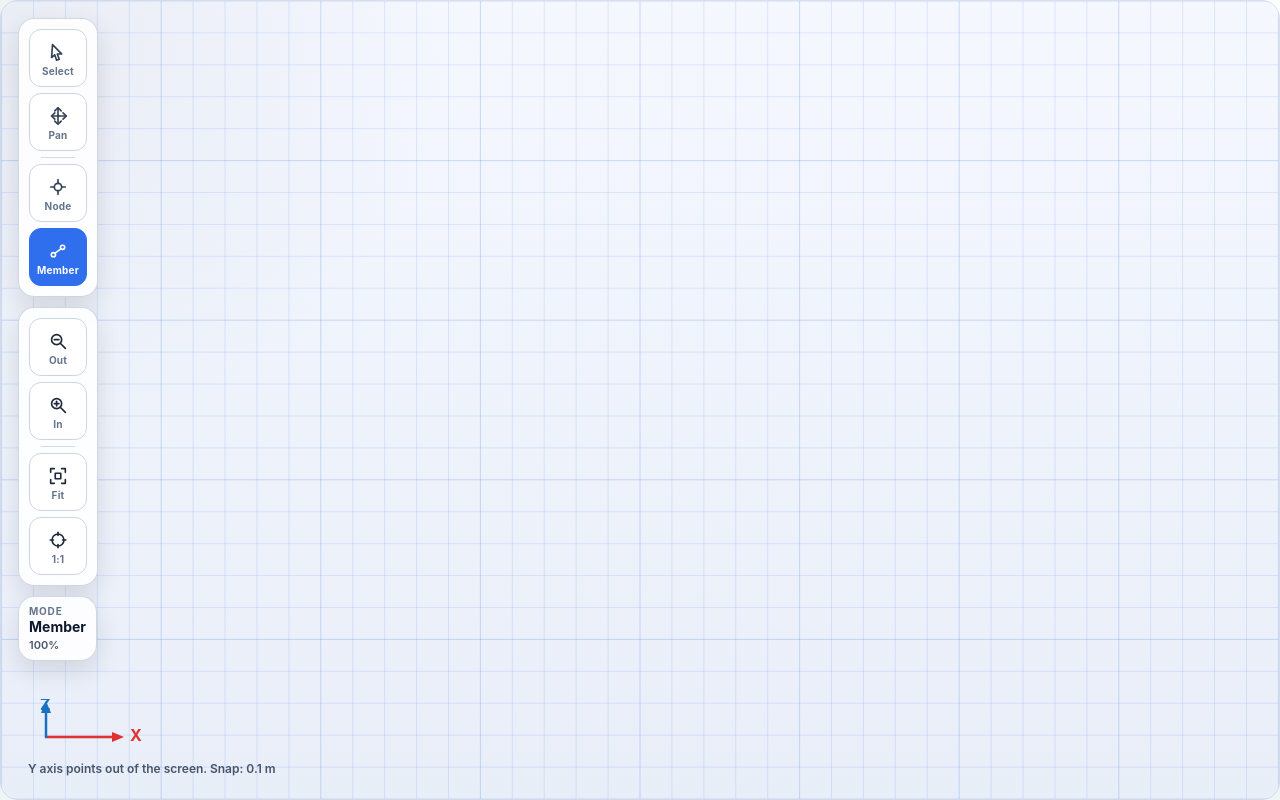
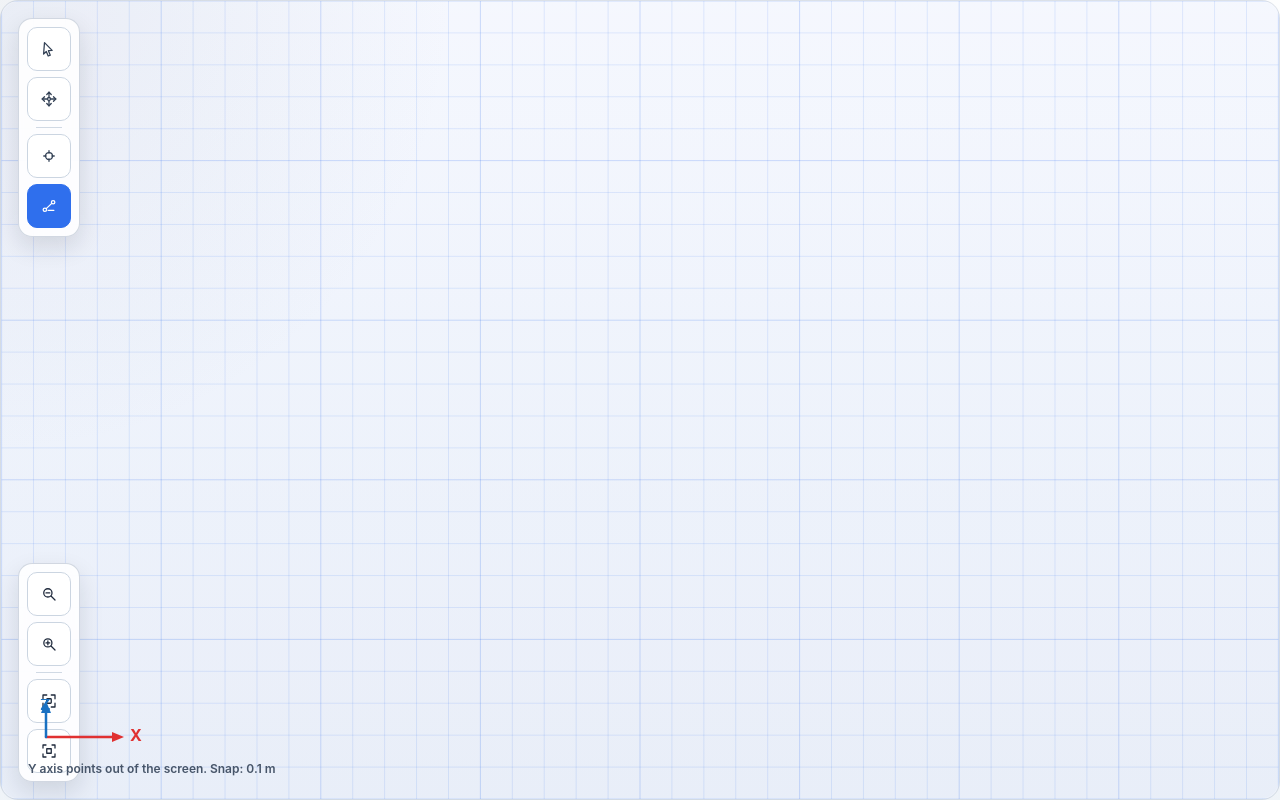
Before and after one commit to alex552/3d-truss-simulator, a React (Vite) app: page / in a window 1280 px wide. Built offline with nearby package versions, Linux system fonts and the light colour scheme; the HTML template or start-up script is replaced by a standard one.

Commit message:
refactor 2D editor UI; improve tool button layout and styling, add tooltips for better user guidance, and enhance zoom controls

```diff
--- a/src/components/Editor2D.tsx
+++ b/src/components/Editor2D.tsx
@@ -86,22 +86,6 @@ const SUPPORT_OPTIONS: { value: SupportType | undefined; label: string; title: s
   { value: 'roller-x', label: 'Roller X support', title: 'Roller X' },
   { value: 'roller-z', label: 'Roller Z support', title: 'Roller Z' },
 ]
-
-function getActiveToolLabel(tool: EditorTool) {
-  if (tool === 'select') {
-    return 'Select'
-  }
-
-  if (tool === 'drag') {
-    return 'Pan'
-  }
-
-  if (tool === 'node') {
-    return 'Node'
-  }
-
-  return 'Member'
-}
 
 export function Editor2D({
   nodes,
@@ -577,17 +561,19 @@ export function Editor2D({
                       : 'tool-button rail-button cad-tool-button'
                   }
                   onClick={() => onSetActiveTool(tool.value)}
+                  data-tooltip={tool.title}
                   aria-label={tool.label}
                   title={tool.title}
                 >
                   <ToolIcon tool={tool.value} />
-                  <span className="rail-button-label">{getActiveToolLabel(tool.value)}</span>
                 </button>
                 {tool.value === 'drag' ? <div className="tool-cluster-divider" aria-hidden="true" /> : null}
               </div>
             ))}
           </div>
-
+        </div>
+
+        <div className="editor-overlay editor-zoom-rail" aria-label="Viewport controls">
           <div className="editor-tool-cluster">
             <button
               type="button"
@@ -598,11 +584,11 @@ export function Editor2D({
                   y: canvasSize.height / 2,
                 })
               }
+              data-tooltip="Zoom out"
               aria-label="Zoom out"
               title="Zoom out"
             >
               <ViewControlIcon action="zoom-out" />
-              <span className="rail-button-label">Out</span>
             </button>
 
             <button
@@ -614,11 +600,11 @@ export function Editor2D({
                   y: canvasSize.height / 2,
                 })
               }
+              data-tooltip="Zoom in"
               aria-label="Zoom in"
               title="Zoom in"
             >
               <ViewControlIcon action="zoom-in" />
-              <span className="rail-button-label">In</span>
             </button>
 
             <div className="tool-cluster-divider" aria-hidden="true" />
@@ -627,29 +613,23 @@ export function Editor2D({
               type="button"
               className="tool-button rail-button viewport-rail-button"
               onClick={fitViewportToModel}
+              data-tooltip="Fit model to view"
               aria-label="Fit model to view"
               title="Fit model to view"
             >
               <ViewControlIcon action="fit" />
-              <span className="rail-button-label">Fit</span>
             </button>
 
             <button
               type="button"
               className="tool-button rail-button viewport-rail-button"
               onClick={resetViewport}
+              data-tooltip="Reset viewport"
               aria-label="Reset viewport"
               title="Reset viewport"
             >
               <ViewControlIcon action="reset" />
-              <span className="rail-button-label">1:1</span>
             </button>
-          </div>
-
-          <div className="editor-tool-cluster editor-tool-cluster-status" aria-hidden="true">
-            <span className="editor-rail-status-label">Mode</span>
-            <strong className="editor-rail-status-value">{getActiveToolLabel(activeTool)}</strong>
-            <span className="editor-rail-status-meta">{Math.round(viewport.zoom * 100)}%</span>
           </div>
         </div>
 
@@ -1116,7 +1096,7 @@ function ToolIcon({ tool }: { tool: EditorTool }) {
   if (tool === 'select') {
     return (
       <svg viewBox="0 0 24 24" className="tool-icon" aria-hidden="true">
-        <path d="M6 4 L16 14 L11.2 14.2 L13.4 20 L10.5 21 L8.4 15.1 L5 18 Z" />
+        <path d="M6 3.5 L16.2 13.8 L11.2 14.2 L13.7 20.2 L10.9 21.3 L8.4 15.3 L4.8 18.7 Z" />
       </svg>
     )
   }
@@ -1124,14 +1104,15 @@ function ToolIcon({ tool }: { tool: EditorTool }) {
   if (tool === 'drag') {
     return (
       <svg viewBox="0 0 24 24" className="tool-icon" aria-hidden="true">
-        <path d="M12 3 V11" />
-        <path d="M8.5 6.5 L12 3 L15.5 6.5" />
-        <path d="M12 11 V19" />
-        <path d="M8.5 17.5 L12 21 L15.5 17.5" />
-        <path d="M5 12 H13" />
-        <path d="M8.5 8.5 L5 12 L8.5 15.5" />
-        <path d="M13 12 H21" />
-        <path d="M17.5 8.5 L21 12 L17.5 15.5" />
+        <path d="M12 3 V9" />
+        <path d="M9 6 L12 3 L15 6" />
+        <path d="M12 15 V21" />
+        <path d="M9 18 L12 21 L15 18" />
+        <path d="M3 12 H9" />
+        <path d="M6 9 L3 12 L6 15" />
+        <path d="M15 12 H21" />
+        <path d="M18 9 L21 12 L18 15" />
+        <circle cx="12" cy="12" r="2" />
       </svg>
     )
   }
@@ -1139,17 +1120,18 @@ function ToolIcon({ tool }: { tool: EditorTool }) {
   if (tool === 'node') {
     return (
       <svg viewBox="0 0 24 24" className="tool-icon" aria-hidden="true">
-        <circle cx="12" cy="12" r="4" />
-        <path d="M12 4 V7.5 M12 16.5 V20 M4 12 H7.5 M16.5 12 H20" />
+        <circle cx="12" cy="12" r="4.6" />
+        <path d="M12 5 V8 M12 16 V19 M5 12 H8 M16 12 H19" />
       </svg>
     )
   }
 
   return (
     <svg viewBox="0 0 24 24" className="tool-icon" aria-hidden="true">
-      <circle cx="7" cy="16" r="2.3" />
-      <circle cx="17" cy="8" r="2.3" />
-      <path d="M8.8 14.4 L15.2 9.6" />
+      <circle cx="6.5" cy="17" r="2.3" />
+      <circle cx="17.5" cy="7" r="2.3" />
+      <path d="M8.3 15.5 L15.7 8.5" />
+      <path d="M10.8 17.8 H18.5" />
     </svg>
   )
 }
@@ -1158,7 +1140,7 @@ function ViewControlIcon({ action }: { action: 'zoom-in' | 'zoom-out' | 'fit' |
   if (action === 'zoom-in') {
     return (
       <svg viewBox="0 0 24 24" className="tool-icon" aria-hidden="true">
-        <circle cx="10.5" cy="10.5" r="5.5" />
+        <circle cx="10.5" cy="10.5" r="5.4" />
         <path d="M10.5 8 V13" />
         <path d="M8 10.5 H13" />
         <path d="M15 15 L20 20" />
@@ -1179,22 +1161,22 @@ function ViewControlIcon({ action }: { action: 'zoom-in' | 'zoom-out' | 'fit' |
   if (action === 'fit') {
     return (
       <svg viewBox="0 0 24 24" className="tool-icon" aria-hidden="true">
-        <path d="M8 4 H4 V8" />
-        <path d="M16 4 H20 V8" />
-        <path d="M20 16 V20 H16" />
-        <path d="M8 20 H4 V16" />
-        <path d="M9 9 H15 V15 H9 Z" />
+        <path d="M9 4 H4 V9" />
+        <path d="M15 4 H20 V9" />
+        <path d="M20 15 V20 H15" />
+        <path d="M9 20 H4 V15" />
+        <rect x="9" y="9" width="6" height="6" rx="1" />
       </svg>
     )
   }
 
   return (
     <svg viewBox="0 0 24 24" className="tool-icon" aria-hidden="true">
-      <circle cx="12" cy="12" r="6.5" />
-      <path d="M12 3.5 V7" />
-      <path d="M12 17 V20.5" />
-      <path d="M3.5 12 H7" />
-      <path d="M17 12 H20.5" />
+      <path d="M8 4 H4 V8" />
+      <path d="M16 4 H20 V8" />
+      <path d="M20 16 V20 H16" />
+      <path d="M8 20 H4 V16" />
+      <path d="M9 9 H15 V15 H9 Z" />
     </svg>
   )
 }
--- a/src/index.css
+++ b/src/index.css
@@ -168,13 +168,19 @@ button {
   pointer-events: none;
 }
 
+.editor-zoom-rail {
+  left: 18px;
+  bottom: 18px;
+  pointer-events: none;
+}
+
 .editor-tool-cluster {
   display: flex;
   flex-direction: column;
   gap: 6px;
-  padding: 10px;
+  padding: 8px;
   border: 1px solid rgba(148, 163, 184, 0.42);
-  border-radius: 16px;
+  border-radius: 14px;
   background: rgba(255, 255, 255, 0.88);
   backdrop-filter: blur(12px);
   box-shadow: 0 10px 24px rgba(15, 23, 42, 0.12);
@@ -203,13 +209,44 @@ button {
 }
 
 .rail-button {
-  width: 58px;
-  min-height: 58px;
-  padding: 7px 6px 6px;
-  border-radius: 12px;
-  flex-direction: column;
-  gap: 3px;
+  position: relative;
+  width: 44px;
+  height: 44px;
+  min-height: 44px;
+  padding: 0;
+  border-radius: 10px;
+  flex-direction: row;
   background: rgba(255, 255, 255, 0.94);
+}
+
+.rail-button[data-tooltip]::after {
+  content: attr(data-tooltip);
+  position: absolute;
+  left: calc(100% + 8px);
+  top: 50%;
+  transform: translateY(-50%) scale(0.96);
+  transform-origin: left center;
+  opacity: 0;
+  pointer-events: none;
+  white-space: nowrap;
+  padding: 4px 7px;
+  border-radius: 7px;
+  border: 1px solid rgba(148, 163, 184, 0.55);
+  background: rgba(255, 255, 255, 0.96);
+  color: #334155;
+  font-size: 11px;
+  font-weight: 600;
+  line-height: 1;
+  box-shadow: 0 6px 16px rgba(15, 23, 42, 0.12);
+  transition:
+    opacity 120ms ease,
+    transform 120ms ease;
+}
+
+.rail-button[data-tooltip]:hover::after,
+.rail-button[data-tooltip]:focus-visible::after {
+  opacity: 1;
+  transform: translateY(-50%) scale(1);
 }
 
 .cad-tool-button {
@@ -223,12 +260,19 @@ button {
   background: #f8fafc;
 }
 
+.rail-button.is-active:hover,
+.rail-button.is-active:focus-visible {
+  border-color: #2f6fed;
+  background: #2f6fed;
+  color: #ffffff;
+}
+
 .tool-icon {
-  width: 22px;
-  height: 22px;
+  width: 18px;
+  height: 18px;
   fill: none;
   stroke: currentColor;
-  stroke-width: 1.8;
+  stroke-width: 1.7;
   stroke-linecap: round;
   stroke-linejoin: round;
 }
@@ -790,18 +834,19 @@ button {
     gap: 8px;
   }
 
+  .editor-zoom-rail {
+    left: 14px;
+    bottom: 14px;
+  }
+
   .editor-tool-cluster {
-    padding: 8px;
+    padding: 7px;
   }
 
   .rail-button {
-    width: 54px;
-    min-height: 54px;
-    padding: 6px 5px;
-  }
-
-  .rail-button-label {
-    font-size: 9px;
+    width: 40px;
+    height: 40px;
+    min-height: 40px;
   }
 
   .editor-inspector {
```
